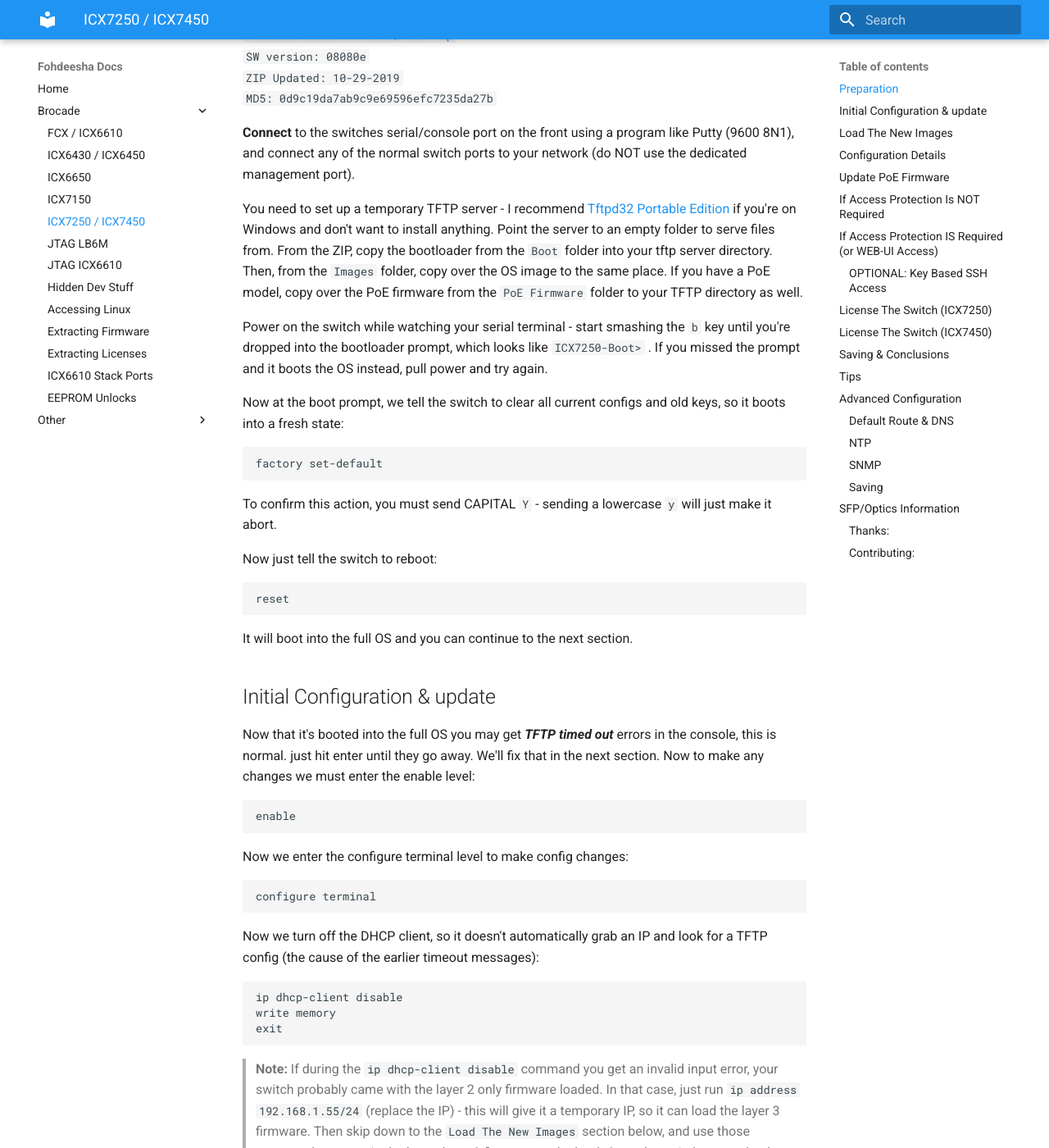
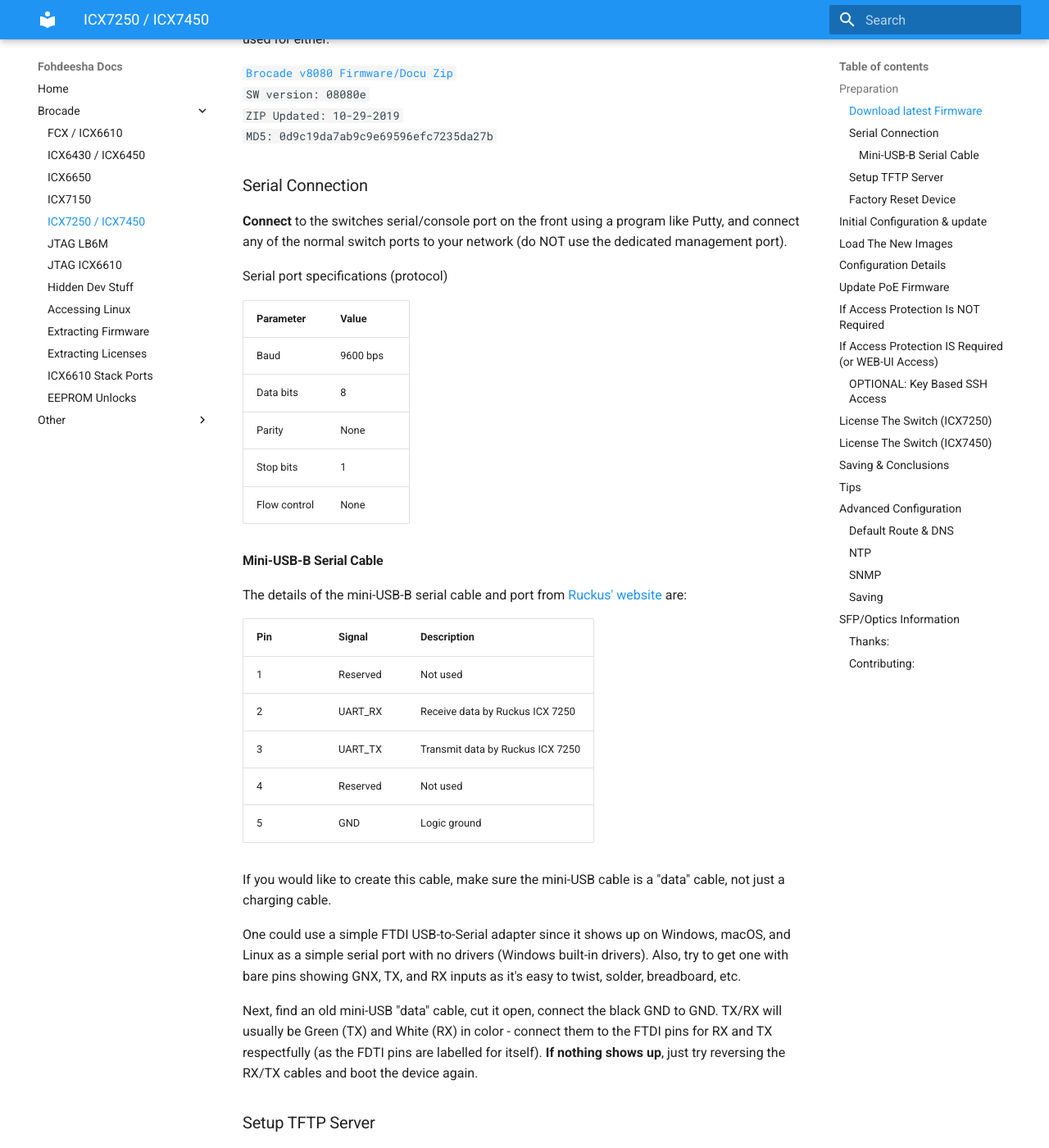
Before and after one commit to Fohdeesha/lab-docu, an MkDocs documentation site: the page built from docs/icx7250.md, in a window 1280 px wide and 1400 px high, scrolled down 293 px. Shown: the whole window at 82% size. Built offline with MkDocs 1.6.1 and Material for MkDocs 9.7.7, drawn with Linux system fonts in a browser that asks for light colours; some of the changed text lies outside the part shown.

Commit message:
Add 7250/7450 Serial Pinout Details

````diff
--- a/docs/icx7250.md
+++ b/docs/icx7250.md
@@ -1,6 +1,9 @@
 # Setting up Brocade ICX7250 & ICX7450
 
 ## Preparation
+
+### Download latest Firmware
+
 Download the ZIP below, which contains the firmware files and documentation you'll need. The ICX7250 and ICX7450 run the same PoE firmware, bootloader, and OS image so this guide can be used for either.
 
 [```Brocade v8080 Firmware/Docu Zip```](https://fohdeesha.com/data/other/brocade/8080e.zip)
@@ -8,10 +11,43 @@
 ```ZIP Updated: 10-29-2019```
 ```MD5: 0d9c19da7ab9c9e69596efc7235da27b```
 
+### Serial Connection
 
-**Connect** to the switches serial/console port on the front using a program like Putty (9600 8N1), and connect any of the normal switch ports to your network (do NOT use the dedicated management port).
+**Connect** to the switches serial/console port on the front using a program like Putty, and connect any of the normal switch ports to your network (do NOT use the dedicated management port).
+
+Serial port specifications (protocol)
+
+| Parameter    | Value    |
+| ------------ | -------- |
+| Baud         | 9600 bps |
+| Data bits    | 8        |
+| Parity       | None     |
+| Stop bits    | 1        |
+| Flow control | None     |
+
+#### Mini-USB-B Serial Cable
+
+The details of the mini-USB-B serial cable and port from [Ruckus' website](http://docs.ruckuswireless.com/fastiron/hardware/icx7250-installguide/GUID-A333FDA4-68CA-46D1-BB78-4A2B7F1DA37C.html) are:
+
+| Pin | Signal   | Description                      |
+| --- | -------- | -------------------------------- |
+| 1   | Reserved | Not used                         |
+| 2   | UART_RX  | Receive data by Ruckus ICX 7250  |
+| 3   | UART_TX  | Transmit data by Ruckus ICX 7250 |
+| 4   | Reserved | Not used                         |
+| 5   | GND      | Logic ground                     |
+
+If you would like to create this cable, make sure the mini-USB cable is a "data" cable, not just a charging cable.
+
+One could use a simple FTDI USB-to-Serial adapter since it shows up on Windows, macOS, and Linux as a simple serial port with no drivers (Windows built-in drivers).  Also, try to get one with bare pins showing GNX, TX, and RX inputs as it's easy to twist, solder, breadboard, etc.
+
+Next, find an old mini-USB "data" cable, cut it open, connect the black GND to GND.  TX/RX will usually be Green (TX) and White (RX) in color - connect them to the FTDI pins for RX and TX respectfully (as the FDTI pins are labelled for itself).  **If nothing shows up**, just try reversing the RX/TX cables and boot the device again.
+
+### Setup TFTP Server
 
 You need to set up a temporary TFTP server - I recommend [Tftpd32 Portable Edition](https://www.tftpd64.com/tftpd32_download.html) if you're on Windows and don't want to install anything. Point the server to an empty folder to serve files from. From the ZIP, copy the bootloader from the ```Boot``` folder into your tftp server directory. Then, from the ```Images``` folder, copy over the OS image to the same place. If you have a PoE model, copy over the PoE firmware from the `PoE Firmware` folder to your TFTP directory as well.
+
+### Factory Reset Device
 
 Power on the switch while watching your serial terminal - start smashing the `b` key until you're dropped into the bootloader prompt, which looks like `ICX7250-Boot>` . If you missed the prompt and it boots the OS instead, pull power and try again.
 
````
